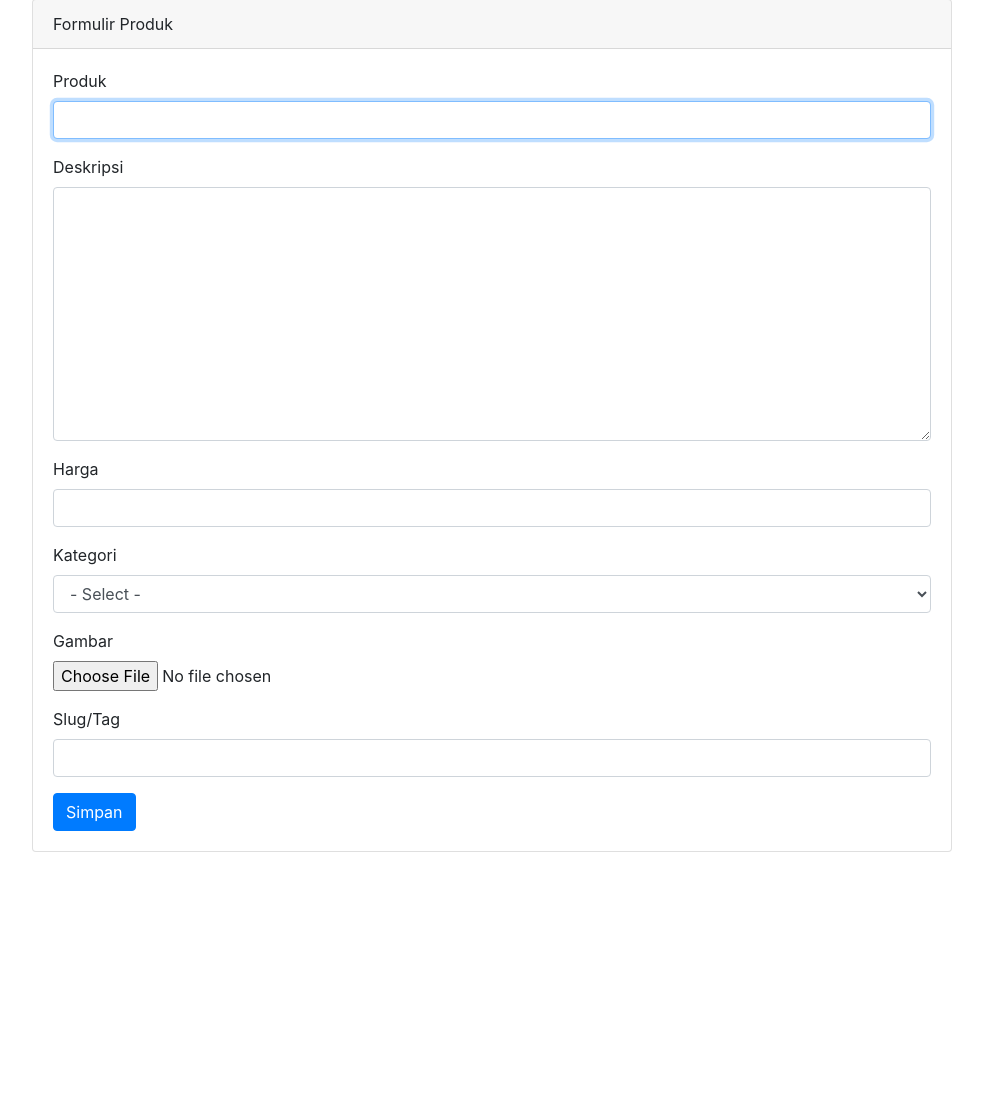
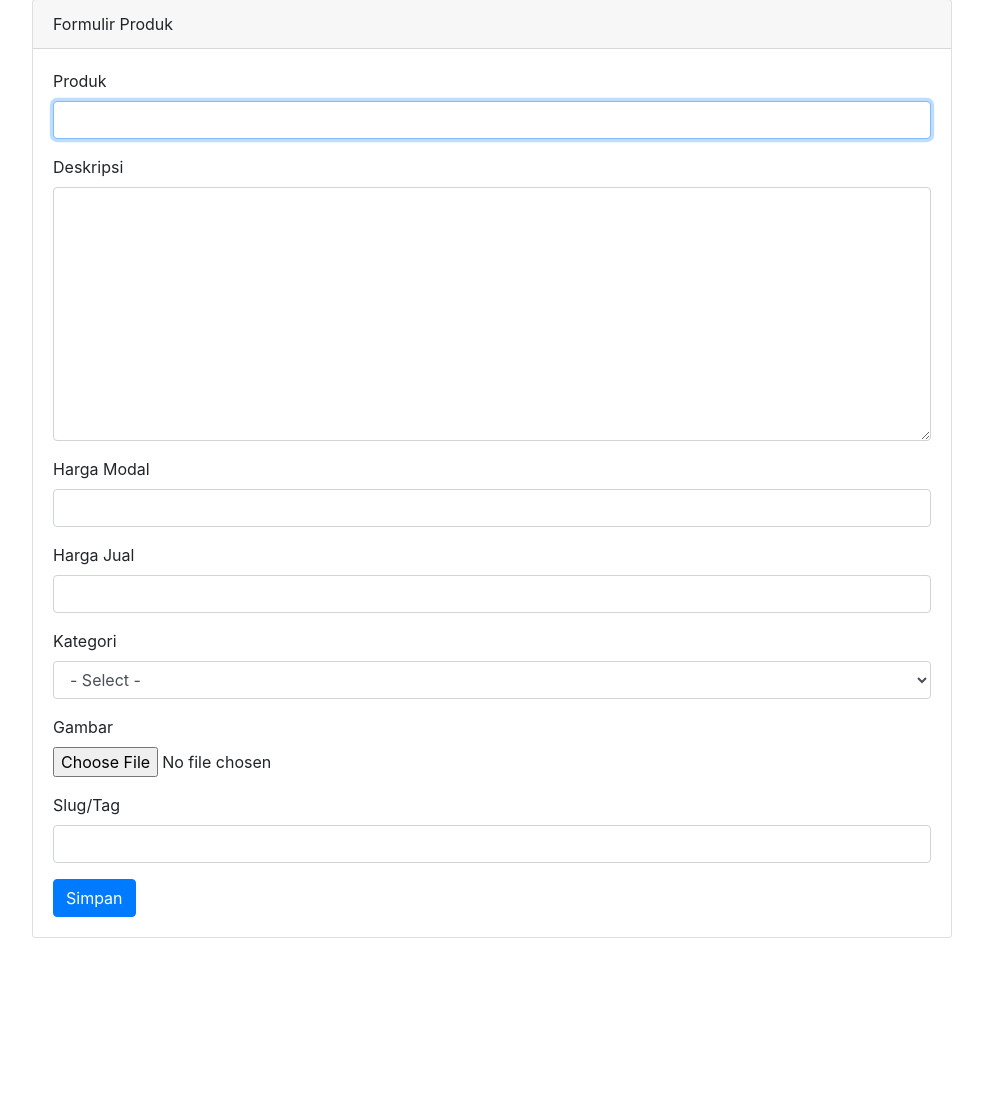
Before and after one commit to faklarion/ci-shop, a CodeIgniter app: page /ci-shop/index.php/product/create in a window 1280 px wide. Shown: the part 73-1176 px from the top of the page, without its empty margins (148-1131 px from the left). Run offline with CodeIgniter, Linux system fonts and the light colour scheme; the visitor is signed in with stand-in values (Sample User, id 1); data comes from the database, SQL or seed files in the repository; data that the repository does not hold is empty; some libraries are stand-ins or nearby versions.

Commit message:
tambah harga modal product

```diff
--- a/application/controllers/Product.php
+++ b/application/controllers/Product.php
@@ -22,7 +22,7 @@ class Product extends MY_Controller
         $data['title']      = 'Admin: Produk';
         $data['content']    = $this->product->select(
                 [
-                    'product.id', 'product.title AS product_title', 'product.image', 'product.price', 'product.is_available',
+                    'product.id', 'product.title AS product_title','product.modal', 'product.image', 'product.price', 'product.is_available',
                     'category.title AS category_title'
                 ]
             )
--- a/application/models/Product_model.php
+++ b/application/models/Product_model.php
@@ -14,6 +14,7 @@ class Product_model extends MY_Model
             'title'         => '',
             'description'   => '',
             'price'         => '',
+            'modal'         => '',
             'image'         => ''
         ];
     }
@@ -42,8 +43,13 @@ class Product_model extends MY_Model
                 'rules' => 'trim|required'
             ],
             [
+                'field' => 'modal',
+                'label' => 'Harga Modal',
+                'rules' => 'trim|required'
+            ],
+            [
                 'field' => 'price',
-                'label' => 'Harga',
+                'label' => 'Harga Jual',
                 'rules' => 'trim|required|numeric'
             ],
         ];
--- a/application/views/pages/product/form.php
+++ b/application/views/pages/product/form.php
@@ -19,7 +19,12 @@
                             <?= form_error('description') ?>
                         </div>
                         <div class="form-group">
-                            <label for="">Harga</label>
+                            <label for="">Harga Modal</label>
+                            <?= form_input(['type' => 'number', 'name' => 'modal', 'value' => $input->modal, 'class' => 'form-control', 'required' => true]) ?>
+                            <?= form_error('modal') ?>
+                        </div>
+                        <div class="form-group">
+                            <label for="">Harga Jual</label>
                             <?= form_input(['type' => 'number', 'name' => 'price', 'value' => $input->price, 'class' => 'form-control', 'required' => true]) ?>
                             <?= form_error('price') ?>
                         </div>
--- a/application/views/pages/product/index.php
+++ b/application/views/pages/product/index.php
@@ -49,7 +49,8 @@
                                         <th scope="col">#</th>
                                         <th scope="col">Produk</th>
                                         <th scope="col">Kategori</th>
-                                        <th scope="col">Harga</th>
+                                        <th scope="col">Modal</th>
+                                        <th scope="col">Harga Jual</th>
                                         <th scope="col">Stok</th>
                                         <th scope="col"></th>
                                     </tr>
@@ -66,6 +67,7 @@
                                             <td>
                                                 <span class="badge badge-primary"><i class="fas fa-tags"></i> <?= $row->category_title ?></span>
                                             </td>
+                                            <td>Rp.<?= number_format($row->modal, 0, ',', '.') ?>,-</td>
                                             <td>Rp.<?= number_format($row->price, 0, ',', '.') ?>,-</td>
                                             <td><?= $row->is_available ?>
                                                 <a href="<?= base_url("product/add_stok/$row->id") ?>" class="btn btn-sm">
```
